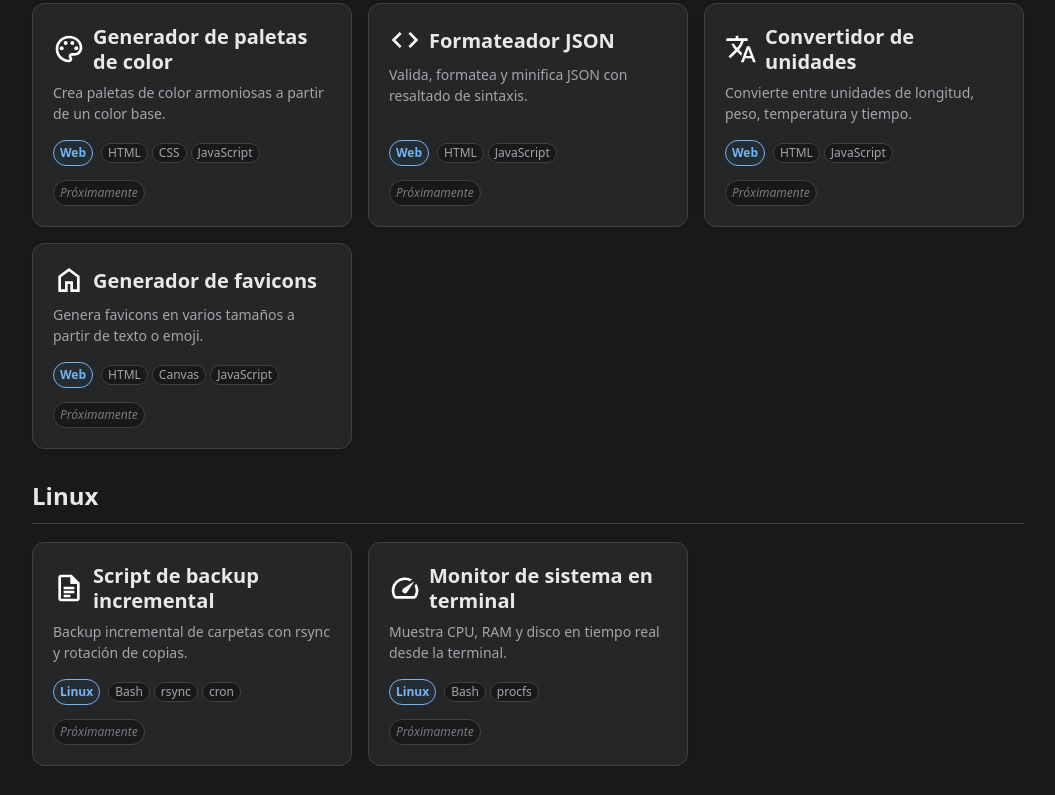
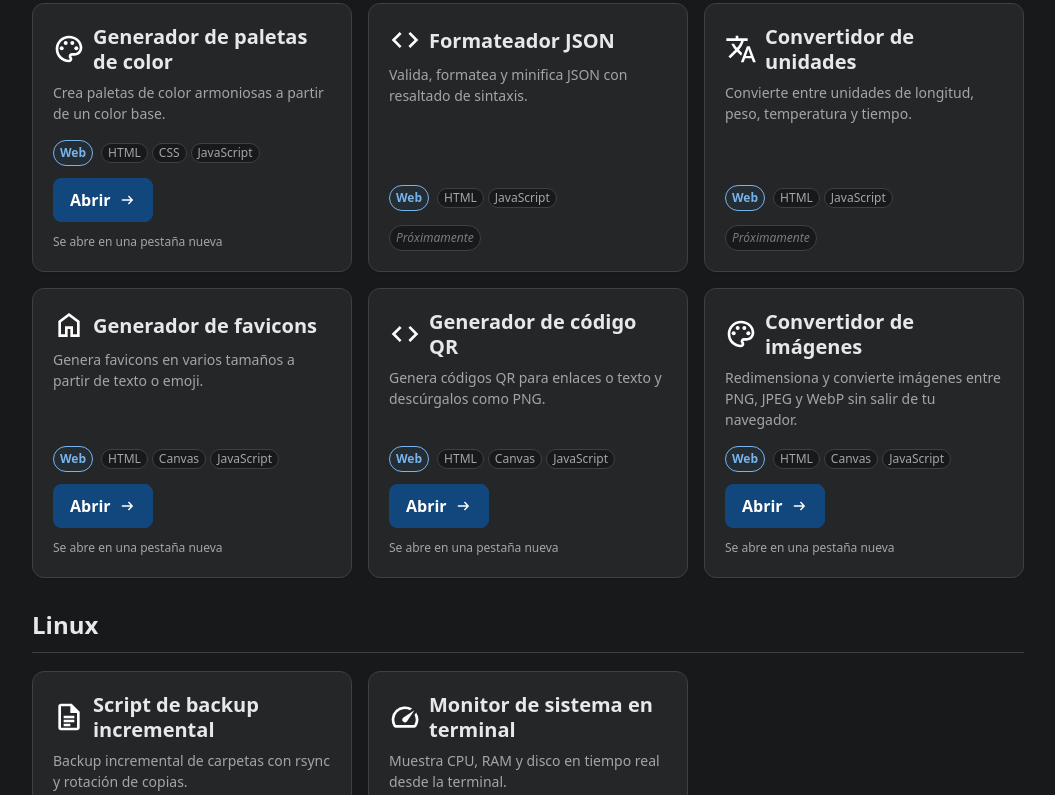
Before and after one commit to pfd1795/pfd1795, a plain HTML site: page programas/index.html in a window 1280 px wide. Shown: the part 462-1257 px from the top of the page, without its empty margins (112-1167 px from the left). Drawn offline with Linux system fonts and the light colour scheme.

Commit message:
actualizo proyecto

```diff
--- a/programas/index.html
+++ b/programas/index.html
@@ -93,7 +93,12 @@
                   <span>HTML</span><span>CSS</span><span>JavaScript</span>
                 </div>
               </div>
-              <p class="programa-card__estado">Próximamente</p>
+              <a class="btn programa-card__abrir" href="./programas/generador-paletas.html" target="_blank" rel="noopener noreferrer"
+                title="Generador de paletas de color — Se abre en una pestaña nueva">
+                <span>Abrir</span>
+                <img src="../assets/icons/arrow_right.svg" alt="" />
+              </a>
+              <p class="programa-card__nota">Se abre en una pestaña nueva</p>
             </div>
           </li>
           <li>
@@ -153,7 +158,62 @@
                   <span>HTML</span><span>Canvas</span><span>JavaScript</span>
                 </div>
               </div>
-              <p class="programa-card__estado">Próximamente</p>
+              <a class="btn programa-card__abrir" href="./programas/generador-favicons.html" target="_blank" rel="noopener noreferrer"
+                title="Generador de favicons — Se abre en una pestaña nueva">
+                <span>Abrir</span>
+                <img src="../assets/icons/arrow_right.svg" alt="" />
+              </a>
+              <p class="programa-card__nota">Se abre en una pestaña nueva</p>
+            </div>
+          </li>
+          <li>
+            <div class="programa-card"
+                 data-titulo="Generador de código QR"
+                 data-descripcion="Genera códigos QR para enlaces o texto y descúrgalos como PNG."
+                 data-claves="qr codigo generador png enlace texto web"
+                 data-categoria="web">
+              <div class="programa-card__cabecera">
+                <img class="programa-card__icono" src="../assets/icons/code.svg" alt="" />
+                <h3 class="programa-card__titulo">Generador de código QR</h3>
+              </div>
+              <p class="programa-card__descripcion">Genera códigos QR para enlaces o texto y descúrgalos como PNG.</p>
+              <div class="programa-card__meta">
+                <span class="programa-card__categoria">Web</span>
+                <div class="programa-card__tech">
+                  <span>HTML</span><span>Canvas</span><span>JavaScript</span>
+                </div>
+              </div>
+              <a class="btn programa-card__abrir" href="./programas/generador-codigo-qr.html" target="_blank" rel="noopener noreferrer"
+                title="Generador de código QR — Se abre en una pestaña nueva">
+                <span>Abrir</span>
+                <img src="../assets/icons/arrow_right.svg" alt="" />
+              </a>
+              <p class="programa-card__nota">Se abre en una pestaña nueva</p>
+            </div>
+          </li>
+          <li>
+            <div class="programa-card"
+                 data-titulo="Convertidor de imágenes"
+                 data-descripcion="Redimensiona y convierte imágenes entre PNG, JPEG y WebP sin salir de tu navegador."
+                 data-claves="imagen convertir formato redimensionar png jpeg webp navegador web"
+                 data-categoria="web">
+              <div class="programa-card__cabecera">
+                <img class="programa-card__icono" src="../assets/icons/palette.svg" alt="" />
+                <h3 class="programa-card__titulo">Convertidor de imágenes</h3>
+              </div>
+              <p class="programa-card__descripcion">Redimensiona y convierte imágenes entre PNG, JPEG y WebP sin salir de tu navegador.</p>
+              <div class="programa-card__meta">
+                <span class="programa-card__categoria">Web</span>
+                <div class="programa-card__tech">
+                  <span>HTML</span><span>Canvas</span><span>JavaScript</span>
+                </div>
+              </div>
+              <a class="btn programa-card__abrir" href="./programas/convertidor-imagenes.html" target="_blank" rel="noopener noreferrer"
+                title="Convertidor de imágenes — Se abre en una pestaña nueva">
+                <span>Abrir</span>
+                <img src="../assets/icons/arrow_right.svg" alt="" />
+              </a>
+              <p class="programa-card__nota">Se abre en una pestaña nueva</p>
             </div>
           </li>
         </ul>
@@ -269,26 +329,6 @@
                 <span class="programa-card__categoria">CLI</span>
                 <div class="programa-card__tech">
                   <span>Node.js</span><span>CLI</span>
-                </div>
-              </div>
-              <p class="programa-card__estado">Próximamente</p>
-            </div>
-          </li>
-          <li>
-            <div class="programa-card"
-                 data-titulo="Convertidor de imágenes"
-                 data-descripcion="Convierte entre formatos de imagen desde la línea de comandos."
-                 data-claves="imagen convertir formato png jpg webp cli"
-                 data-categoria="cli">
-              <div class="programa-card__cabecera">
-                <img class="programa-card__icono" src="../assets/icons/palette.svg" alt="" />
-                <h3 class="programa-card__titulo">Convertidor de imágenes</h3>
-              </div>
-              <p class="programa-card__descripcion">Convierte entre formatos de imagen desde la línea de comandos.</p>
-              <div class="programa-card__meta">
-                <span class="programa-card__categoria">CLI</span>
-                <div class="programa-card__tech">
-                  <span>Python</span><span>Pillow</span><span>CLI</span>
                 </div>
               </div>
               <p class="programa-card__estado">Próximamente</p>
--- a/service-worker.js
+++ b/service-worker.js
@@ -1,6 +1,6 @@
 // Service Worker — PWA offline-first
 // Bump CACHE_NAME (v2, v3, ...) al actualizar el sitio para forzar refresco.
-const CACHE_NAME = 'pwa-cache-v4';
+const CACHE_NAME = 'pwa-cache-v5';
 const PRECACHE_URLS = [
   "./assets/icons/arrow_right.svg",
   "./assets/icons/build.svg",
@@ -102,6 +102,10 @@ const PRECACHE_URLS = [
   "./programas/index.html",
   "./programas/js/buscador.js",
   "./programas/js/tema.js",
+  "./programas/programas/convertidor-imagenes.html",
+  "./programas/programas/generador-codigo-qr.html",
+  "./programas/programas/generador-favicons.html",
+  "./programas/programas/generador-paletas.html",
   "./mis-estudios/estudios/estudios_apis.html",
   "./mis-estudios/estudios/estudios_aprendizaje_automatico.html",
   "./mis-estudios/estudios/estudios_c_memoria.html",
--- a/stylesheets/programas.css
+++ b/stylesheets/programas.css
@@ -241,6 +241,22 @@ html.dark .buscador__mensaje {
   border: var(--border-thin) solid var(--color-border);
   border-radius: var(--radius-pill, var(--radius-sm));
 }
+.programa-card__abrir {
+  align-self: flex-start;
+  margin-top: var(--space-1);
+  text-decoration: none;
+
+  img {
+    height: 1.1em;
+    width: 1.1em;
+  }
+}
+.programa-card__nota {
+  align-self: flex-start;
+  margin: var(--space-1) 0 0;
+  color: var(--color-text-secondary);
+  font-size: var(--text-xs);
+}
 .volver {
   margin-block: var(--space-4);
 }
```
Also changed, not shown: 2 other files.
